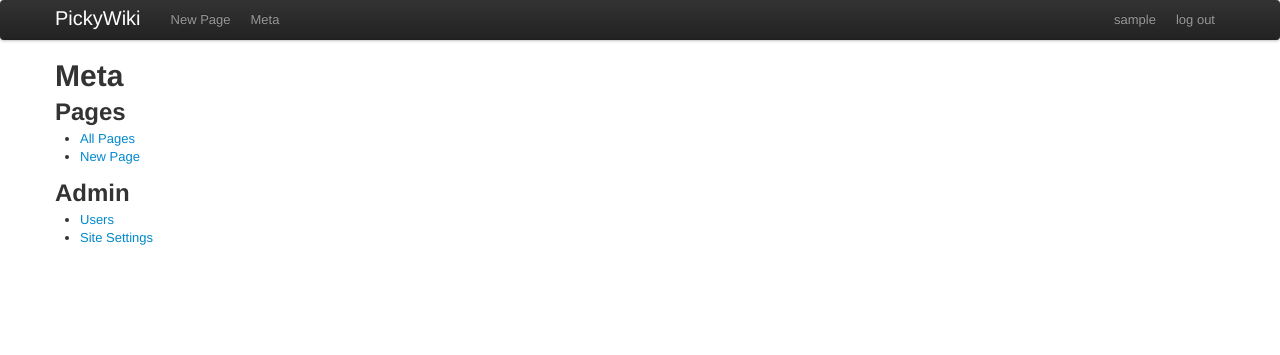
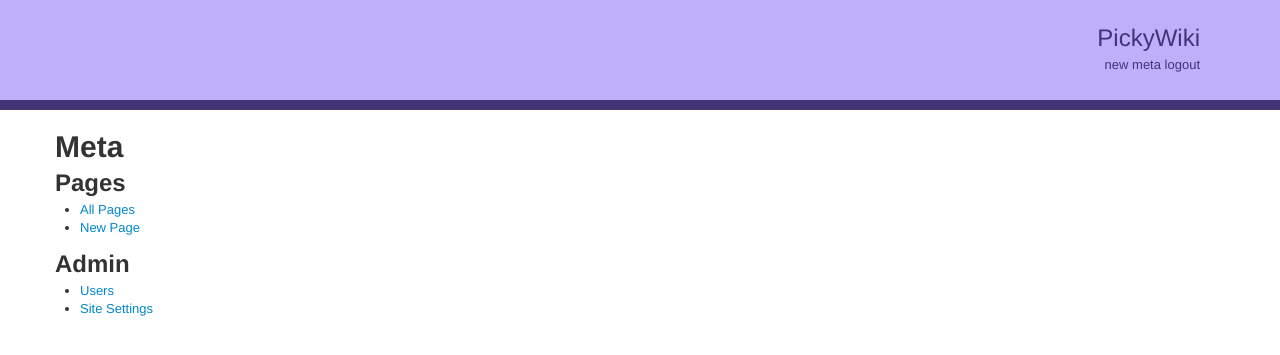
Before and after one commit to Wilfred/Picky, a Django app: page /meta/ in a window 1280 px wide. Shown: the top 355 px of the page. Run offline with Django 3.2, Linux system fonts and the light colour scheme; the visitor is signed in with stand-in values (Sample User, id 1); data comes from the database, SQL or seed files in the repository; parts of the project's set-up code (start-up, migrations or seed data) failed here and were passed over.

Commit message:
adding a header consistent with our mocks

```diff
--- a/picky/static/css/picky.css
+++ b/picky/static/css/picky.css
@@ -1,3 +1,30 @@
+.header-background {
+    position: absolute;
+    width: 100%;
+    height: 100px;
+    background-color: #BFAEF9;
+    border-bottom: 10px solid #433478;
+    z-index: -1;
+}
+
+.header {
+    margin-bottom: 55px;
+}
+
+.header a {
+    color: #433478;
+}
+
+.header .site-name {
+    padding-top: 20px;
+    text-align: right;
+}
+
+.header * {
+    margin: 0;
+    font-weight: 400;
+}
+
 .create-page input, .create-page textarea,
 .create-page select, .create-page .uneditable-input {
 	width: 520px;
--- a/picky/templates/base.html
+++ b/picky/templates/base.html
@@ -8,29 +8,21 @@
             {% block extra-js %}{% endblock %}
     </head>
     <body>
-	    <div class="navbar">
-		    <div class="navbar-inner">
-			    <div class="container">
-				    <a class="brand" href="{% url index %}">
-					    {{ config.site_name }}
-				    </a>
+        <div class="header-background">
+        </div>
 
-				    <ul class="nav">
-					    <li><a href="{% url create_page %}">New Page</a></li>
-					    <li><a href="{% url meta %}">Meta</a></li>
-				    </ul>
-
-				    <ul class="nav pull-right">
-					    <li><a href="#">{{ user.username|default:"Not logged in" }}</a></li>
-					    {% if request.user.is_authenticated %}
-					    <li><a href="{% url logout %}">log out</a></li>
-					    {% else %}
-					    <li><a href="#">Not logged in</a></li>
-					    {% endif %}
-				    </ul>
-			    </div>
-		    </div>
-	    </div>
+        <div class="header span12">
+            <div class="site-name">
+                <h2><a href="{% url index %}">{{ config.site_name }}</a></h2>
+                <a href="{% url create_page %}">new</a>
+                <a href="{% url meta %}">meta</a>
+		{% if request.user.is_authenticated %}
+		<a href="{% url logout %}">logout</a>
+		{% else %}
+		<a href="#">Not logged in</a>
+		{% endif %}
+            </div>
+        </div>
 
 	    <div class="container">
                     {% block tab_bar %}{% endblock %}
```
